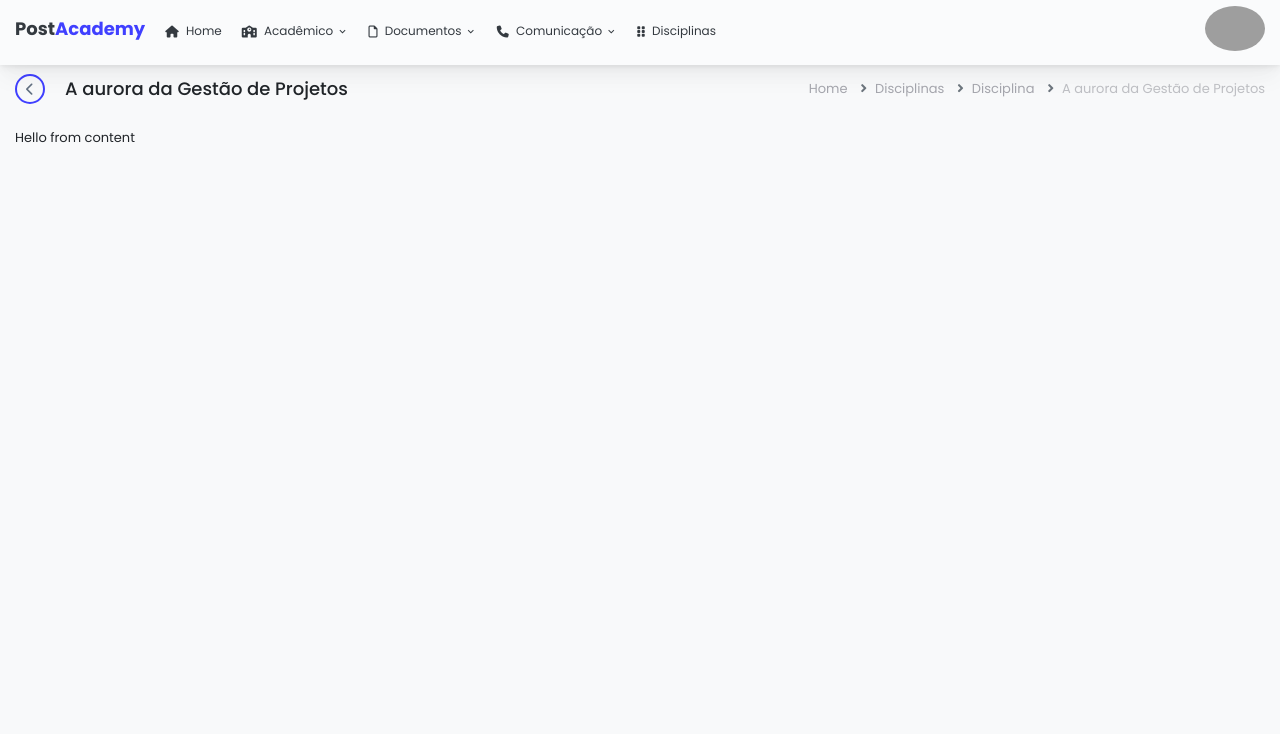
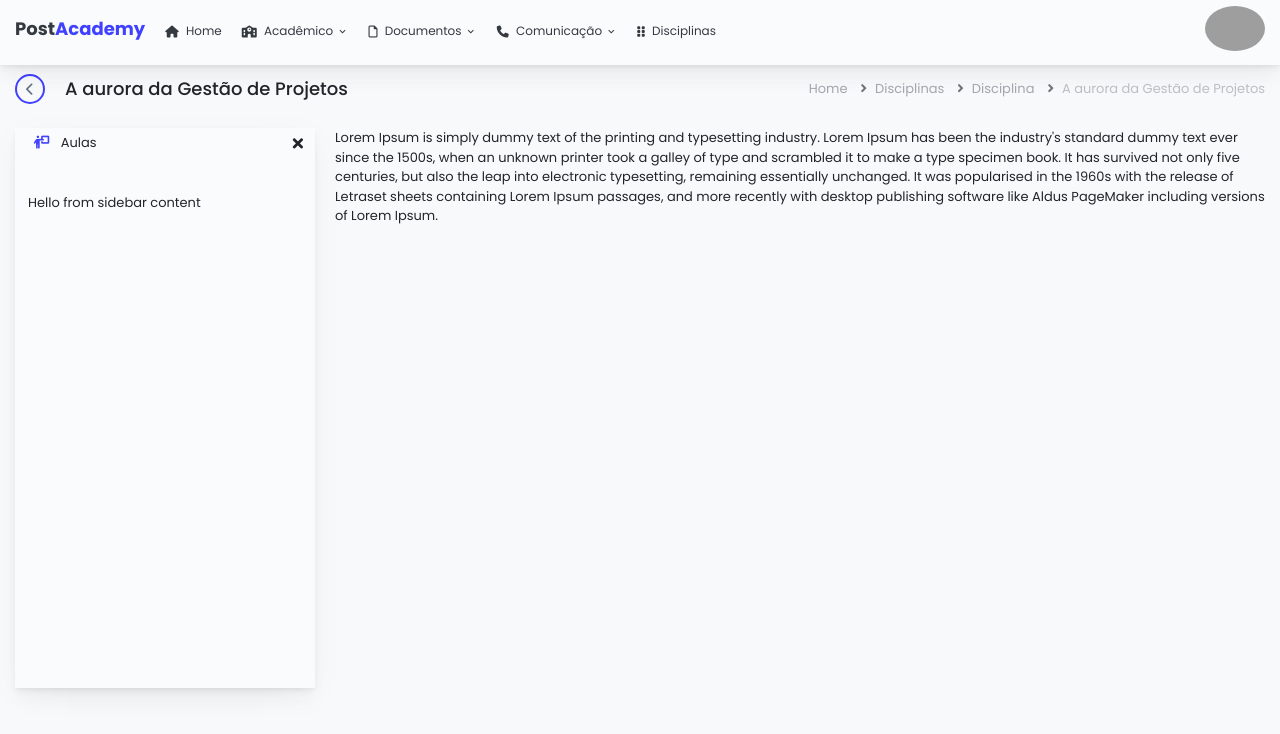
Before and after one commit to wesleyvilaseca/vue-dashboard, a Vue app: page /disciplina/1/trilha/1 in a window 1280 px wide. Shown: the top 734 px of the page. Built offline with nearby package versions, Linux system fonts and the light colour scheme; grey boxes are pictures that could not be loaded; what vue-sweetalert2 would draw is missing.

Commit message:
feat: component leftBarPageWrapper

```diff
--- /dev/null
+++ b/src/components/LeftBarPageWrapperComponent.vue
@@ -0,0 +1,211 @@
+<template>
+    <div class="leftbar-page-wrapper" ref="pageWrapper">
+      <div class="leftbar" >
+        <div class="leftbar-filter">
+            <button
+                class="open-leftbar"
+                title="Abrir filtro"
+                alt="Abrir filtro"
+                @click.prevent="showSideBar = true"
+                :class="showSideBar ? 'toggled' : ''">
+                    <span :class="buttomIcon"></span>
+            </button>
+
+            <div class="content-filter leftbar-wrapper" :class="showSideBar ? '' : 'toggled'" :style="`width: ${sideBarWidth}px`">
+                <div class="leftbar-filter-title">
+                    <div v-html="sideBarTitle"></div>
+                    <span
+                        class="fas fa-times"
+                        title="Minimizar filtros"
+                        alt="Minimizar filtros"
+                        @click.prevent="showSideBar = false"
+                        >
+                    </span>
+                </div>
+
+                <div class="leftbar-body">
+                    <slot name="content_leftbar"></slot>
+                </div>
+            </div>
+        </div>
+      </div>
+
+      <div class="page-content has-leftbar-component">
+        <div>
+          <slot name="page_content"></slot>
+        </div>
+      </div>
+    </div>
+</template>
+
+<script>
+export default {
+  name: "LeftBarPageWrapperComponent",
+  props: {
+    sideBarTitle: {
+      type: String,
+      default: 'Title'
+    },
+
+    buttomIcon: {
+      type: String,
+      default: 'fa-solid fa-person-chalkboard'
+    },
+
+    startOpen: {
+      type: Boolean,
+      default: true
+    },
+
+    sideBarWidth: {
+      type: Number,
+      default: 210
+    }
+  },
+  data() {
+    return {
+      showSideBar: false
+    }
+  },
+  computed: {
+    paddingLeftContent() {
+      return `${parseInt(this.sideBarWidth) + 20}px`
+    },
+
+    responsivePaddingLeftContent() {
+      return `${this.sideBarWidth}px`
+    }
+  },
+  mounted() {
+    const responsiveShowMenu = (width) => {
+      if (width <= 700) {
+          this.showSideBar = false;
+        } else {
+          this.showSideBar = true;
+        }
+    };
+
+    if(this.startOpen) {
+      this.showSideBar = true;
+    }
+    responsiveShowMenu(window.innerWidth);
+    window.addEventListener('resize', () => responsiveShowMenu(window.innerWidth));
+  },
+  watch: {
+    showSideBar() {
+      if (this.showSideBar) {
+        this.$refs.pageWrapper.classList.add('toogled-leftbar');
+      } else {
+        this.$refs.pageWrapper.classList.remove('toogled-leftbar');
+      }
+    }
+  },
+}
+</script>
+
+<style scoped>
+.leftbar-page-wrapper {
+    display: flex;
+    flex-direction: row;
+}
+
+.leftbar-page-wrapper .page-content {
+    display: inline-block;
+    width: 100%;
+    padding-left: 0px;
+    padding-top: 0px;
+    overflow-x: hidden;
+    min-height: 75vh;
+}
+
+.leftbar-page-wrapper .page-content.has-leftbar-component > div {
+    padding-left: 40px;
+}
+
+.leftbar-page-wrapper.toogled-leftbar .page-content > div {
+     padding-left: v-bind(paddingLeftContent);
+}
+
+.page-content {
+    overflow-y: auto;
+}
+
+@media screen and (max-width: 768px) {
+    .leftbar-page-wrapper.toogled-leftbar .page-content {
+        padding-left: v-bind(responsivePaddingLeftContent);
+    }
+}
+
+.leftbar-filter .open-leftbar {
+    position: fixed;
+    display: flex;
+    flex-direction: row;
+    align-items: center;
+    justify-content: center;
+    border: 2px solid var(--color-purple);
+    font-size: var(--font-size-small);
+    height: 30px;
+    width: 30px;
+    border-radius: 50%;
+    background-color: var(--bg-primary);
+}
+
+.leftbar-filter .open-leftbar.toggled {
+    display: none;
+}
+
+.leftbar-wrapper {
+    position: fixed;
+    cursor: auto;
+    overflow: visible;
+    box-shadow: 0 .46875rem 2.1875rem rgba(4, 9, 20, .03), 0 .9375rem 1.40625rem rgba(4, 9, 20, .03), 0 .25rem .53125rem rgba(4, 9, 20, .05), 0 .125rem .1875rem rgba(4, 9, 20, .03);
+    border-radius: var(--border-radius) var(--border-radius) 0 0;
+    height: 70%;
+    padding-bottom: 102px;
+    overflow-y: auto;
+    overflow-x: hidden;
+    padding: 0px 13px 0px 13px;
+    background-color: var(--nav-bg)
+}
+
+.leftbar-wrapper.toggled {
+    display: none;
+}
+
+.leftbar-filter .leftbar-filter-title {
+    display: flex;
+    flex-direction: row;
+    justify-content: space-between;
+    padding: 5px;
+    z-index: 10;
+}
+
+.leftbar-filter .leftbar-filter-title span {
+    margin-top: 3px;
+    margin-right: -6px;
+    font-size: var(--font-size-small);
+}
+
+.leftbar-filter .leftbar-filter-title h3 {
+    margin: 0px;
+    padding: 0;
+    float: left;
+    color: var(--font-primary);
+    font-family: var(--font-family-primary);
+    font-weight: bold;
+    font-size: var(--font-size-medium);
+    box-shadow: none;
+    margin-bottom: 0px;
+    letter-spacing: var(--letter-spacing);
+}
+
+.leftbar-filter .leftbar-filter-title .fa-times {
+    cursor: pointer;
+    font-size: 15px;
+}
+
+.leftbar-body {
+    margin-top: 35px;
+    margin-bottom: 25px;
+}
+</style>
--- a/src/components/SideBarComponent.vue
+++ /dev/null
@@ -1,13 +0,0 @@
-<template>
-    <slot name="content"></slot>
-</template>
-
-<script>
-export default {
-  name: "SideBarComponent",
-}
-</script>
-
-<style>
-
-</style>
--- a/src/views/modules/ModuleDisciplineView.vue
+++ b/src/views/modules/ModuleDisciplineView.vue
@@ -1,11 +1,21 @@
 <template>
   <div>
     <PageTitle :page="module.name" :pages="pages" :backRoute="backRoute"/>
-    <SideBarComponent>
-      <template v-slot:content>
-        Hello from content
+    <LeftBarPageWrapperComponent
+    sideBarWidth="300"
+    sideBarTitle='
+    <i class="fa-solid fa-person-chalkboard mr-2" style="color: var(--color-purple)"></i>
+    Aulas
+    '
+    >
+      <template v-slot:content_leftbar>
+        Hello from sidebar content
       </template>
-    </SideBarComponent>
+
+      <template v-slot:page_content>
+        <div>Lorem Ipsum is simply dummy text of the printing and typesetting industry. Lorem Ipsum has been the industry's standard dummy text ever since the 1500s, when an unknown printer took a galley of type and scrambled it to make a type specimen book. It has survived not only five centuries, but also the leap into electronic typesetting, remaining essentially unchanged. It was popularised in the 1960s with the release of Letraset sheets containing Lorem Ipsum passages, and more recently with desktop publishing software like Aldus PageMaker including versions of Lorem Ipsum.</div>
+      </template>
+    </LeftBarPageWrapperComponent>
 
     <!-- <div class="content">
           <div class="container">
@@ -28,7 +38,7 @@ import { mapState } from "vuex";
 // import Modules from './_partials/DisciplineModules.vue';
 // import Player from './_partials/PlayerComponent.vue';
 // import SupportsLesson from './_partials/SupportsLesson.vue';
-import SideBarComponent from '@/components/SideBarComponent.vue';
+import LeftBarPageWrapperComponent from '@/components/LeftBarPageWrapperComponent.vue';
 
 
 export default {
@@ -38,7 +48,7 @@ export default {
       // Modules,
       // Player,
       // SupportsLesson,
-      SideBarComponent
+      LeftBarPageWrapperComponent
      },
   data: () => ({
     disciplineId: '',
```
